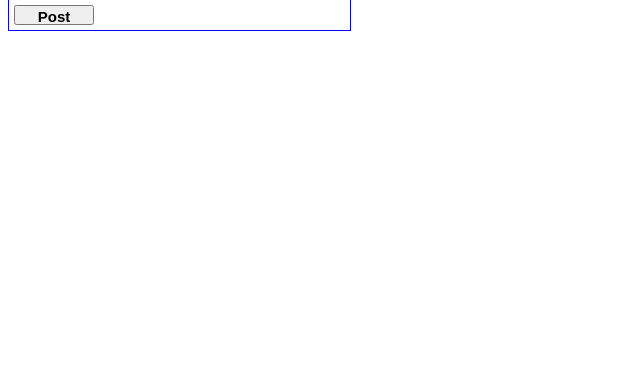
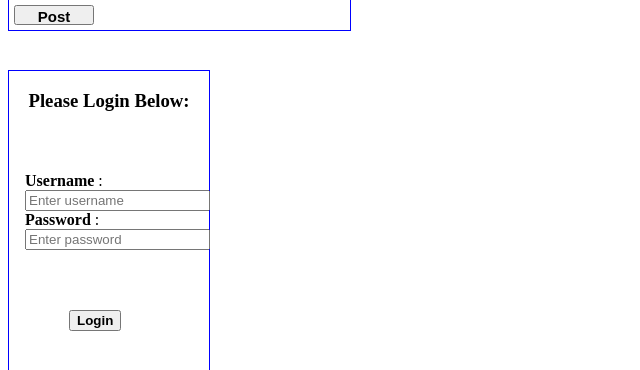
Before and after one commit to NathanFiles/Project2, an Angular app: page /thread/1 in a window 1280 px wide. Shown: the part 730-1100 px from the top of the page, without its empty margins (0-640 px from the left). Before the commit the page ends 808 px from the top, so only its background shows below. Built offline with nearby package versions, Linux system fonts and the light colour scheme; no server answers.

Commit message:
saving changes

```diff
--- a/src/app/app.component.html
+++ b/src/app/app.component.html
@@ -1,2 +1,3 @@
 <div id="banner"><a routerLink="/grid"><h1>Pharoah4</h1></a></div>
 <router-outlet></router-outlet>
+<app-login></app-login>
--- a/src/app/app.module.ts
+++ b/src/app/app.module.ts
@@ -10,6 +10,7 @@ import { RepliesComponent } from './component/replies/replies.component';
 import { ThreadComponent } from './component/thread/thread.component';
 import { GridComponent } from './component/grid/grid.component';
 import { CreateReplyComponent } from './component/create-reply/create-reply.component';
+import { LoginComponent } from './component/login/login.component';
 
 @NgModule({
   declarations: [
@@ -18,7 +19,8 @@ import { CreateReplyComponent } from './component/create-reply/create-reply.comp
     RepliesComponent,
     ThreadComponent,
     GridComponent,
-    CreateReplyComponent
+    CreateReplyComponent,
+    LoginComponent
   ],
   imports: [
     BrowserModule,
--- a/src/app/component/create-reply/create-reply.component.ts
+++ b/src/app/component/create-reply/create-reply.component.ts
@@ -26,7 +26,6 @@ export class CreateReplyComponent implements OnInit {
 
     }
 
-
     postReply(){
 
       this.replyPost = {
--- /dev/null
+++ b/src/app/component/login/login.component.html
@@ -0,0 +1,9 @@
+<div style="border: 1px solid blue; height : 300px; width : 200px">
+<h3 style="text-align: center">Please Login Below:</h3>
+<div style="margin: 30% 0 0 8%">
+<span style="font-weight: bold">Username</span> : <input type="text" [(ngModel)]="username" placeholder="Enter username">
+<span style="font-weight: bold">Password</span>  : <input type="password" [(ngModel)]="password" placeholder="Enter password">
+</div>
+<button style="margin : 30%" (click) = "userLogin()"><span style="font-weight: bold">Login</span></button>
+
+</div>
--- /dev/null
+++ b/src/app/component/login/login.component.ts
@@ -0,0 +1,39 @@
+import { Component, OnInit } from '@angular/core';
+import { HttpClient } from '@angular/common/http';
+
+@Component({
+  selector: 'app-login',
+  templateUrl: './login.component.html',
+  styleUrls: ['./login.component.css']
+})
+export class LoginComponent implements OnInit {
+
+  username : string = "";
+  password : string = "";
+  user_id : string = "";
+  data : any = null;
+
+  constructor(private http: HttpClient) { }
+
+  ngOnInit() {
+  }
+
+  userLogin(){
+    const fd = new FormData();
+    fd.append("username", this.username);
+    fd.append("password", this.password);
+
+    this.http.post("http://localhost:8080/login", fd)
+    .subscribe((data)=>{
+      console.log(data);
+    },
+    (data) => {
+      console.log(data);
+    }
+    );
+
+    this.username = "";
+    this.password = "";
+  }
+
+}
```
Also changed, not shown: src/app/component/login/login.component.css (added), 1 other file (tests, documents, lock files or other folders).
